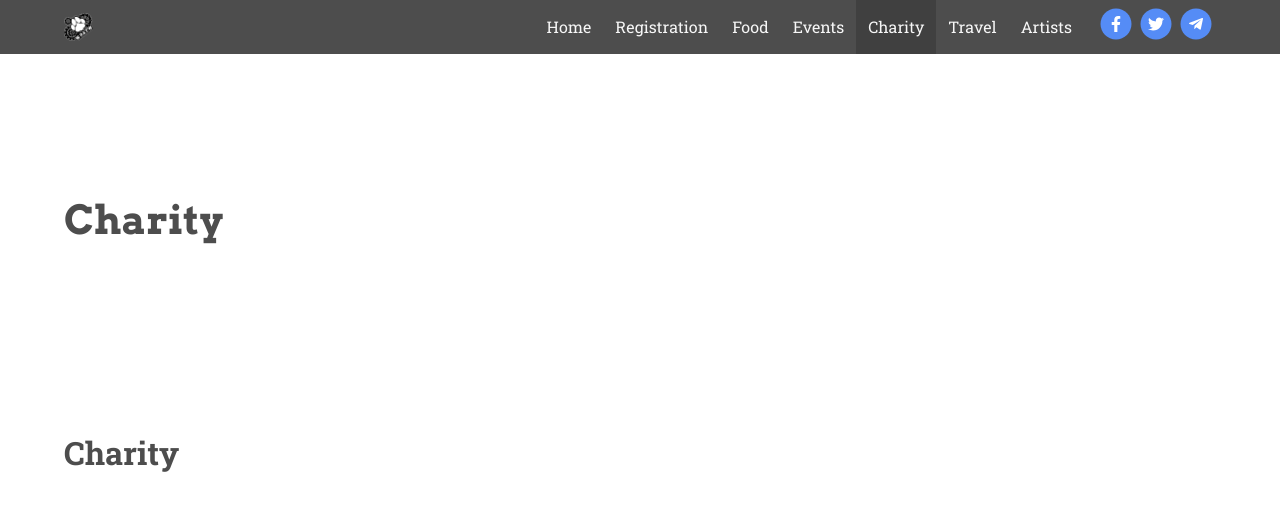
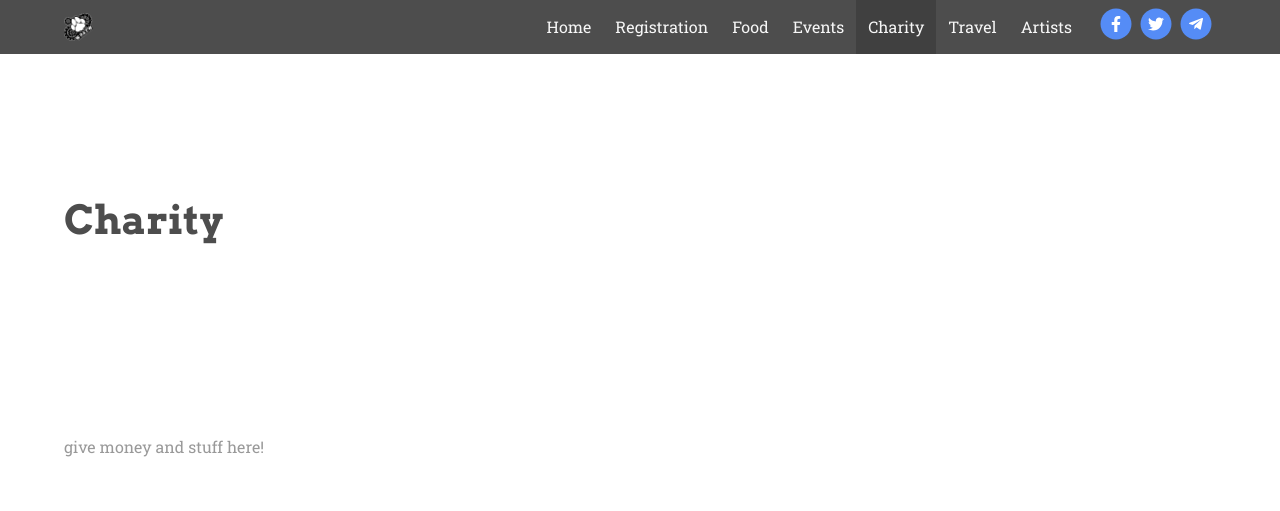
Before and after one commit to wpafw/wpafw.org, a Jekyll site: the page built from charity.md, in a window 1280 px wide. Shown: the top 511 px of the page. Built offline with Jekyll 4.4.1, drawn with Linux system fonts in a browser that asks for light colours; nearby versions of some CDN libraries.

Commit message:
update text

```diff
--- a/charity.md
+++ b/charity.md
@@ -8,4 +8,4 @@ nav-order: 5
 permalink: /charity
 ---
 
-# Charity
+give money and stuff here!
```
Also changed, not shown: artists.md (+1 -1 lines).
